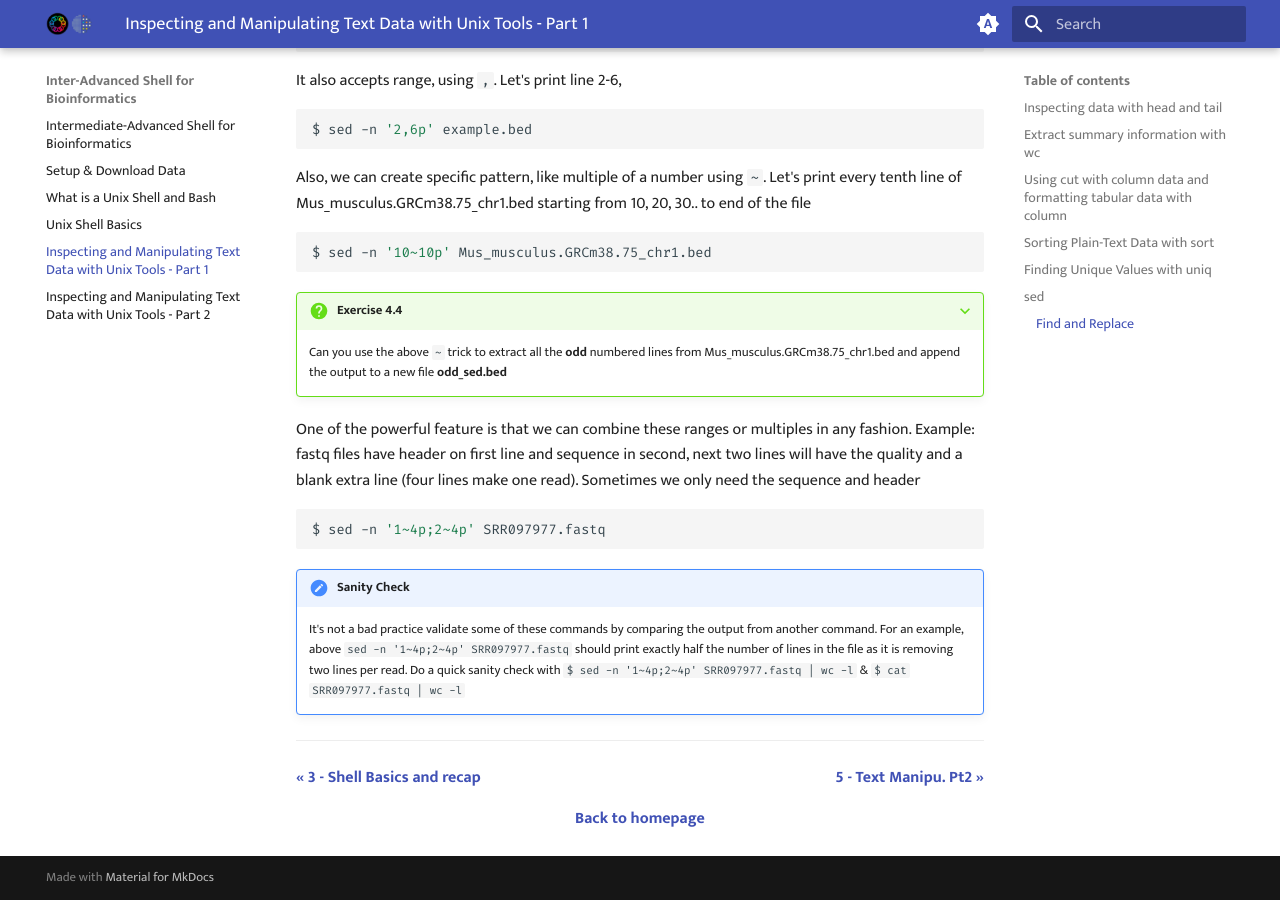
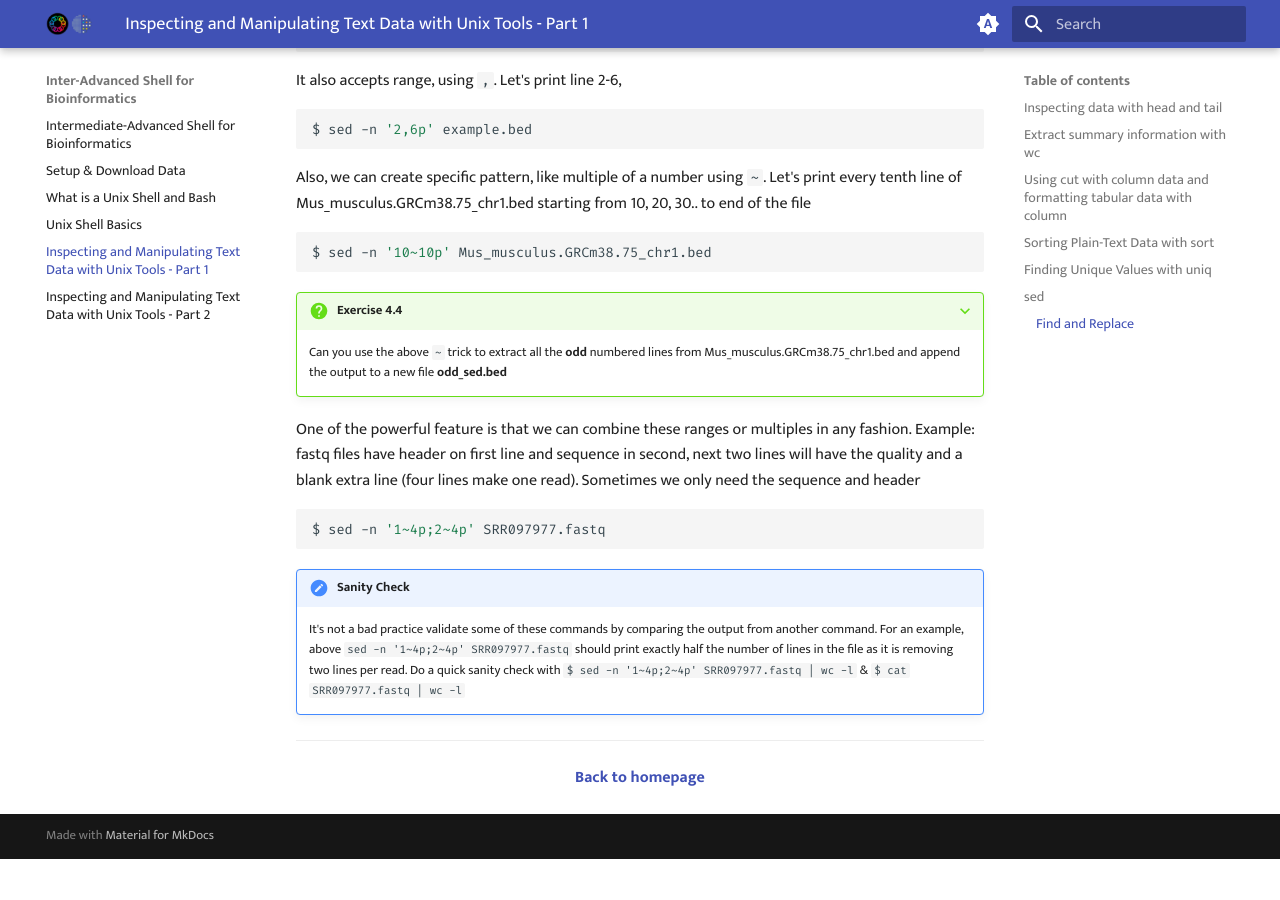
Before and after one commit to GenomicsAotearoa/shell-for-bioinformatics, an MkDocs documentation site: the page built from docs/4_inspectmanipluate.md, in a window 1280 px wide and 900 px high, scrolled down 8820 px. Built offline with MkDocs 1.6.1 and Material for MkDocs 9.7.7, drawn with Linux system fonts in a browser that asks for light colours; after the commit the page ends 9679 px from its top, so only the background shows below that.

Commit message:
remove bottom nav

```diff
--- a/docs/4_inspectmanipluate.md
+++ b/docs/4_inspectmanipluate.md
@@ -401,12 +401,5 @@ $ sed -n '1~4p;2~4p' SRR097977.fastq
 
 
 - - -
-<p style="text-align:left;">
-  <b><a class="btn" href="https://genomicsaotearoa.github.io/bash-for-bioinformatics/1.UnixShellBasics/" style="background: var(--bs-green);font-weight:bold">&laquo; 3 - Shell Basics and recap </a></b>
-  <span style="float:right;">
-    <b><a class="btn" href="https://genomicsaotearoa.github.io/bash-for-bioinformatics/workshop_material/5_inspectmanipulate2.html" style="background: var(--bs-green);font-weight:bold">5 - Text Manipu. Pt2 &raquo;</a></b>
-  </span>
-</p>
-
 
 <p align="center"><b><a class="btn" href="https://genomicsaotearoa.github.io/bash-for-bioinformatics/" style="background: var(--bs-dark);font-weight:bold">Back to homepage</a></b></p>
```
